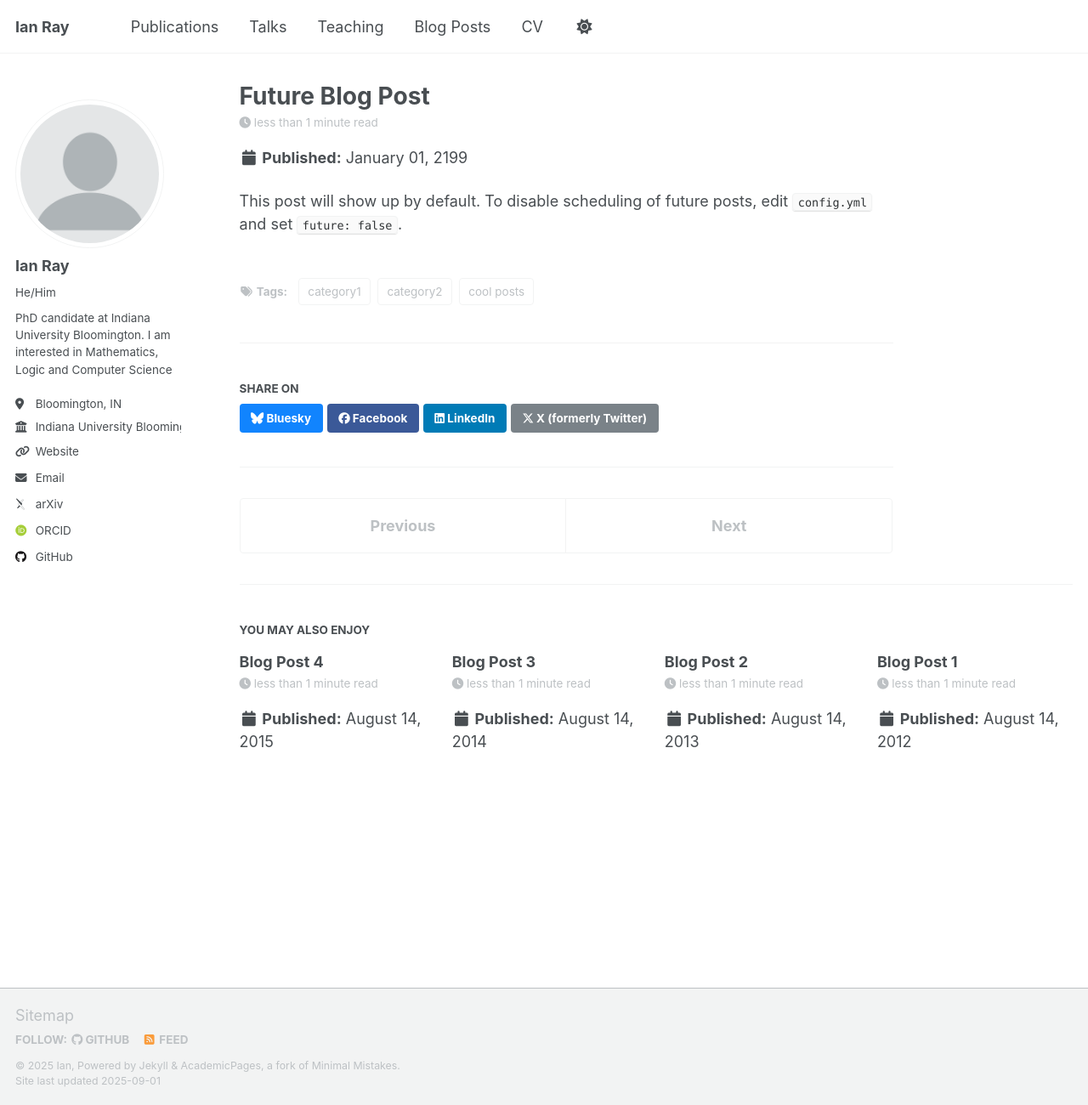
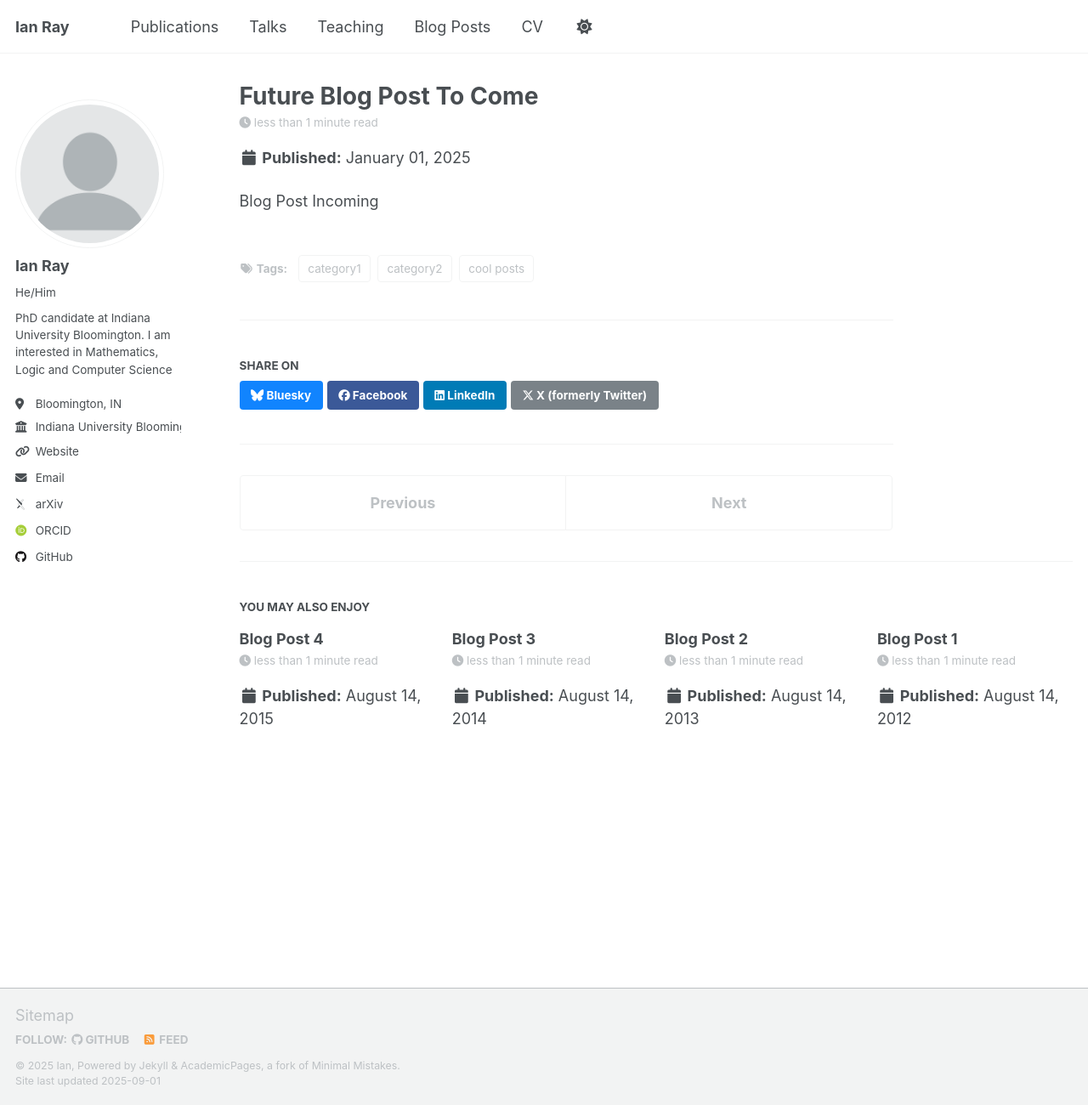
Before and after one commit to IanRay11/IanRay11.github.io, a Jekyll site: the page built from _posts/2199-01-01-future-post.md, in a window 1280 px wide and 1300 px high. Shown: the whole window at 85% size. Built offline with Jekyll 4.4.1, drawn with Linux system fonts in a browser that asks for light colours; some web fonts are replaced; a script that is not in the unit is left out.

Commit message:
Update 2199-01-01-future-post.md

```diff
--- a/_posts/2199-01-01-future-post.md
+++ b/_posts/2199-01-01-future-post.md
@@ -1,6 +1,6 @@
 ---
-title: 'Future Blog Post'
-date: 2199-01-01
+title: 'Future Blog Post To Come'
+date: 2025-01-01
 permalink: /posts/2012/08/blog-post-4/
 tags:
   - cool posts
@@ -8,4 +8,4 @@ tags:
   - category2
 ---
 
-This post will show up by default. To disable scheduling of future posts, edit `config.yml` and set `future: false`.
+Blog Post Incoming
```
